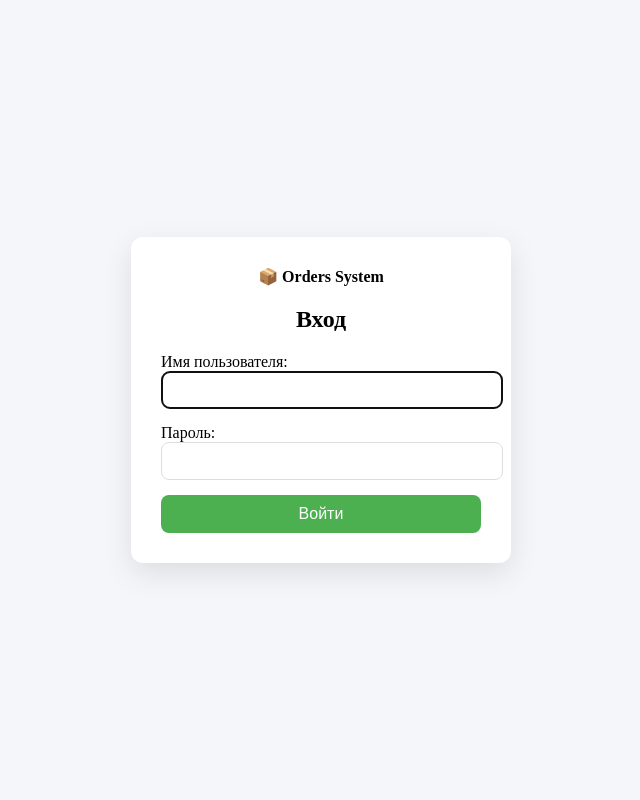
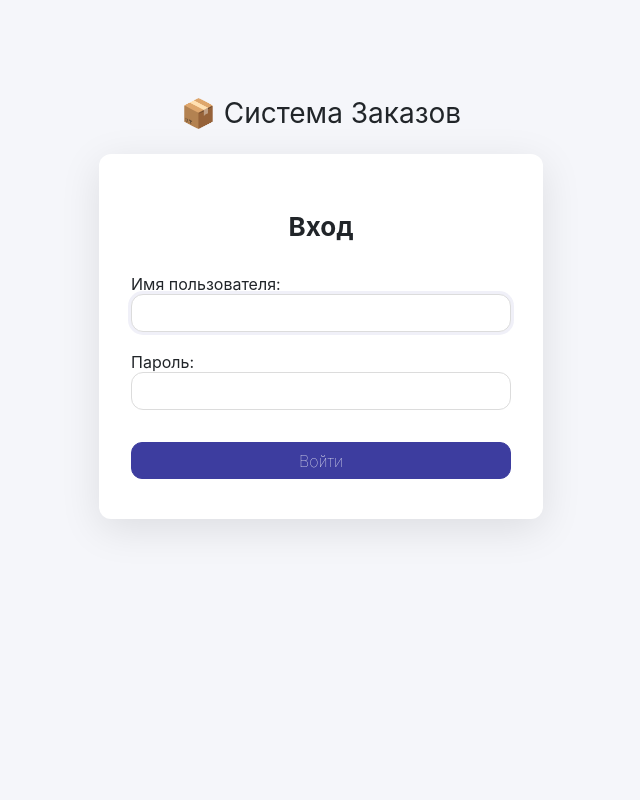
Before and after one commit to BerAS14/orders_project, a Django app: page /login/ in a window 1280 px wide. Shown: the whole page, without its empty margins (319-959 px from the left). Run offline with Django 5.2, Linux system fonts and the light colour scheme.

Commit message:
доработал страницу входа

```diff
--- a/static/css/buttons.css
+++ b/static/css/buttons.css
@@ -2,6 +2,7 @@
     cursor: pointer;
     display: inline-flex;
     align-items: center;
+    justify-content: center;
     font-weight: 100;
     border-style: solid;
     border-width: 1px;
--- /dev/null
+++ b/static/css/login.css
@@ -0,0 +1,68 @@
+.login-page {
+    display: flex;
+    flex-direction: column;
+    align-items: center;
+    justify-content: center;
+    background: var(--color-bg);
+    padding: 20px;
+}
+
+.login-card {
+    background: var(--color-surface);
+    width: 100%;
+    max-width: 380px;
+    border-radius: var(--radius);
+    box-shadow: 0 10px 40px rgba(0, 0, 0, 0.1);
+    padding: 40px 32px;
+}
+
+.logo {
+    text-align: center;
+    font-size: 28px;
+    margin-bottom: 24px;
+}
+
+.login-title {
+    text-align: center;
+    font-size: 26px;
+    font-weight: 700;
+    margin-bottom: 32px;
+    color: var(--color-text);
+}
+
+/* Форма */
+.login-form {
+    display: flex;
+    flex-direction: column;
+    gap: 20px;
+}
+
+.login-form-group {
+    margin-bottom: 0;
+}
+
+/* ALERT / ERROR */
+.alert {
+    padding: 12px 16px;
+    border-radius: var(--radius);
+    font-size: 14.5px;
+    line-height: 1.4;
+    margin-bottom: 20px;
+}
+
+.alert-error {
+    background-color: #fee2e2;
+    color: #b91c1c;
+    border: 1px solid #fca5a5;
+}
+
+.alert-error ul {
+    list-style: none;
+    padding: 0;
+    margin: 0;
+}
+
+/* Убираем тире (маркер) */
+.alert-error li::before {
+    margin-right: 8px;
+}
--- a/static/css/main.css
+++ b/static/css/main.css
@@ -14,3 +14,4 @@
 
 /* ====================== PAGES ====================== */
 @import url('orders.css');
+@import url('login.css');
--- a/templates/base.html
+++ b/templates/base.html
@@ -28,7 +28,9 @@
 });
 </script>
 <body>
-    {% include 'components/navbar.html' %}
+    {% block navbar %}
+        {% include 'components/navbar.html' %}
+    {% endblock %}
     <div class="container mt-4">
         {% block content %}
         {% endblock %}
--- a/templates/registration/login.html
+++ b/templates/registration/login.html
@@ -1,102 +1,39 @@
-<!DOCTYPE html>
-<html lang="ru">
-<head>
-  <meta charset="UTF-8" />
-  <title>Вход</title>
+{% extends 'base.html' %}
+{% load static %}
 
-  <style>
-    body {
-      margin: 0;
-      font-family: var(--font-family-base);
-      background: #f5f6fa;
-      display: flex;
-      justify-content: center;
-      align-items: center;
-      height: 100vh;
-    }
+{% block title %}Вход{% endblock %}
 
-    .login-card {
-      background: white;
-      padding: 30px;
-      border-radius: 12px;
-      width: 320px;
-      box-shadow: 0 10px 30px rgba(0,0,0,0.1);
-    }
+{% block navbar %}
+{% endblock %}
 
-    .login-card h2 {
-      margin-bottom: 20px;
-      text-align: center;
-    }
-
-    .form-group {
-      margin-bottom: 15px;
-    }
-
-    input {
-      width: 100%;
-      padding: 10px;
-      border: 1px solid #ddd;
-      border-radius: 8px;
-      font-size: 14px;
-    }
-
-    button {
-      width: 100%;
-      padding: 10px;
-      background: #4CAF50;
-      color: white;
-      border: none;
-      border-radius: 8px;
-      cursor: pointer;
-      font-size: 16px;
-    }
-
-    button:hover {
-      background: #45a049;
-    }
-
-    .errorlist {
-      color: red;
-      font-size: 13px;
-      margin-bottom: 10px;
-      list-style: none;
-      padding: 0;
-    }
-
-    .logo {
-      text-align: center;
-      font-weight: bold;
-      margin-bottom: 10px;
-    }
-  </style>
-</head>
-
-<body>
-
+{% block content %}
+<div class="login-page">
+    <div class="logo">
+        📦 Система Заказов
+    </div>
     <div class="login-card">
-    <div class="logo">📦 Orders System</div>
-    <h2>Вход</h2>
-
-    <form method="post">
+        <h1 class="login-title">Вход</h1>
+        <form method="post" class="login-form">
             {% csrf_token %}
-
+            {% if form.non_field_errors %}
+                <div class="alert alert-error">
                     {{ form.non_field_errors }}
-
-      <div class="form-group">
+                </div>
+            {% endif %}
+            <div class="login-form-group">
                 {{ form.username.label_tag }}
                 {{ form.username }}
                 {{ form.username.errors }}
             </div>
-
             <div class="form-group">
                 {{ form.password.label_tag }}
                 {{ form.password }}
                 {{ form.password.errors }}
             </div>
-
-      <button type="submit">Войти</button>
+            <button type="submit" class="btn btn-primary btn-lg">
+                Войти
+            </button>
         </form>
     </div>
-
-</body>
-</html>
+</div>
+{% endblock %}
```
Lines whose indentation alone changed are shown as unchanged.
